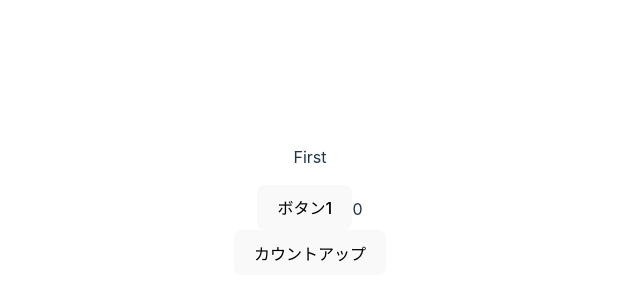
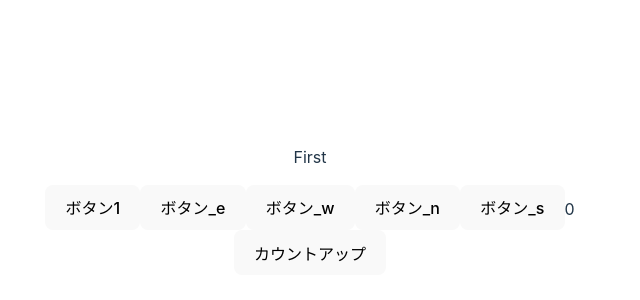
Before and after one commit to hys-s/abandonment-rate, a React (Vite) app: page /first in a window 1280 px wide. Shown: the part 198-498 px from the top of the page, without its empty margins (330-970 px from the left). Built offline with nearby package versions, Linux system fonts and the light colour scheme.

Commit message:
カスタムパラメータ追加

```diff
--- a/src/pages/First.tsx
+++ b/src/pages/First.tsx
@@ -13,6 +13,30 @@ export const First: FC = () => {
     gtag('event', 'click_button_first')
     navigate('/second')
   }
+  const handleCickButtonFirst_e = () => {
+    gtag('event', 'click_button_first', {
+      'user_group': 'east'
+    })
+    navigate('/second')
+  }
+  const handleCickButtonFirst_w = () => {
+    gtag('event', 'click_button_first', {
+      'user_group': 'west'
+    })
+    navigate('/second')
+  }
+  const handleCickButtonFirst_n = () => {
+    gtag('event', 'click_button_first', {
+      'user_group': 'north'
+    })
+    navigate('/second')
+  }
+  const handleCickButtonFirst_s = () => {
+    gtag('event', 'click_button_first', {
+      'user_group': 'south'
+    })
+    navigate('/second')
+  }
 
   const handleClickButtonCountUp = () => {
     setCount((prev) => prev + 1)
@@ -22,6 +46,10 @@ export const First: FC = () => {
     <>
       <p>First</p>
       <button onClick={handleCickButtonFirst}>ボタン1</button>
+      <button onClick={handleCickButtonFirst_e}>ボタン_e</button>
+      <button onClick={handleCickButtonFirst_w}>ボタン_w</button>
+      <button onClick={handleCickButtonFirst_n}>ボタン_n</button>
+      <button onClick={handleCickButtonFirst_s}>ボタン_s</button>
 
       <span>{count}</span>
       <br />
```
